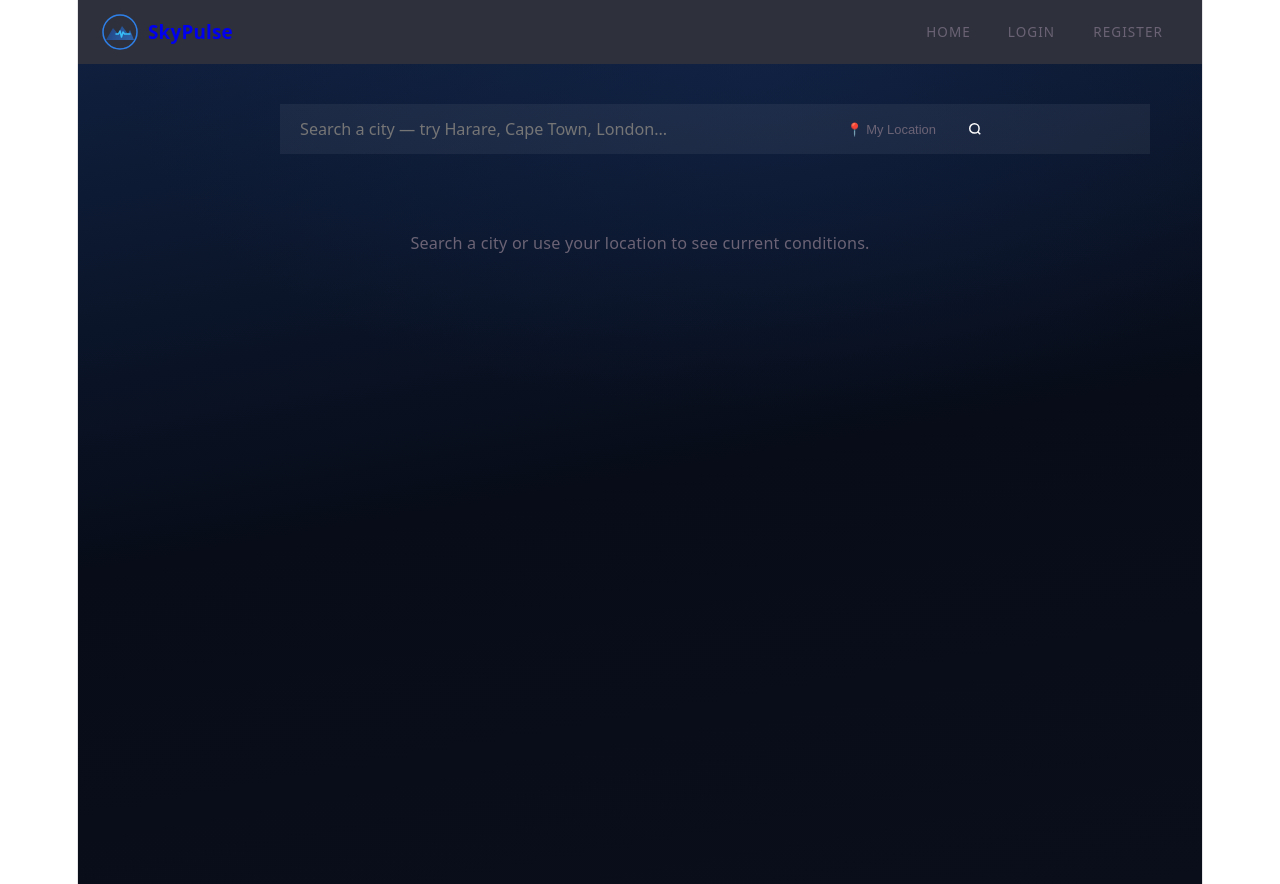
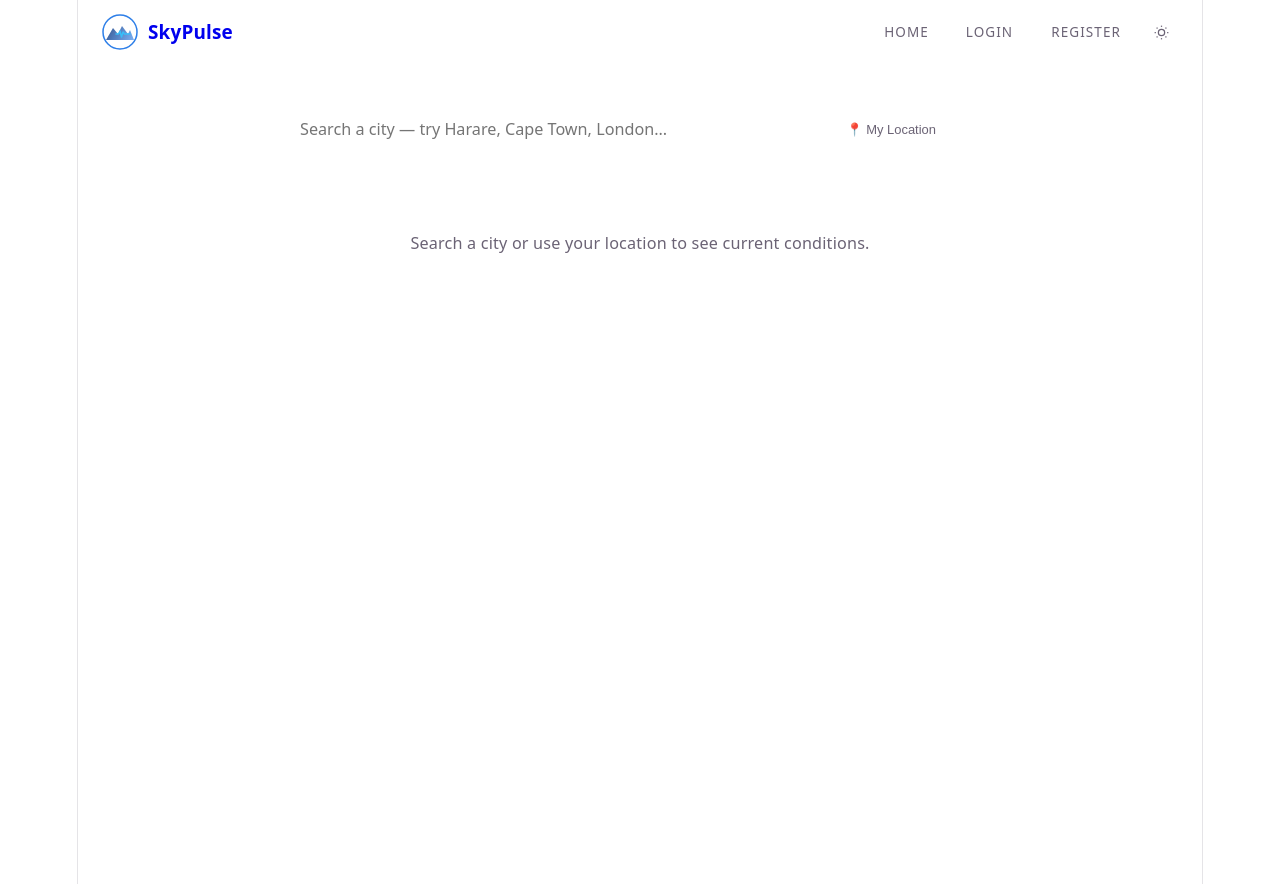
Before and after one commit to tatendakutadza/skypulse, a React (Vite) app in the folder frontend/: page / in a window 1280 px wide. Built offline with nearby package versions, Linux system fonts and the light colour scheme; no server answers; the HTML template or start-up script is replaced by a standard one.

Commit message:
Stage 6 — Light-Dark Toggle

```diff
--- a/frontend/src/App.jsx
+++ b/frontend/src/App.jsx
@@ -7,9 +7,11 @@ import Dashboard from './pages/Dashboard'
 import Settings from './pages/Settings'
 import ProtectedRoute from './components/ProtectedRoute'
 import Navbar from './components/Navbar'
+import { ThemeProvider } from './context/ThemeContext'
 
 function App() {
   return (
+    <ThemeProvider>
       <AuthProvider>
         <BrowserRouter>
 
@@ -40,6 +42,7 @@ function App() {
           </Routes>
         </BrowserRouter>
       </AuthProvider>
+    </ThemeProvider>
   )
 }
 
--- a/frontend/src/components/Navbar.jsx
+++ b/frontend/src/components/Navbar.jsx
@@ -1,5 +1,6 @@
 import { Link, useLocation } from 'react-router-dom'
 import { useAuth } from '../context/AuthContext'
+import { useTheme } from '../context/ThemeContext'
 
 function Logo() {
   return (
@@ -14,6 +15,48 @@ function Logo() {
         </linearGradient>
       </defs>
     </svg>
+  )
+}
+
+function ThemeToggle() {
+  const { theme, toggleTheme } = useTheme()
+  const isDark = theme === 'dark'
+
+  return (
+    <button
+      onClick={toggleTheme}
+      aria-label={isDark ? 'Switch to light mode' : 'Switch to dark mode'}
+      style={{
+        width: '34px',
+        height: '34px',
+        borderRadius: '50%',
+        background: 'var(--sky-surface)',
+        border: '1px solid var(--sky-border)',
+        color: 'var(--text-secondary)',
+        cursor: 'pointer',
+        display: 'flex',
+        alignItems: 'center',
+        justifyContent: 'center',
+      }}
+    >
+      {isDark ? (
+        <svg width="15" height="15" viewBox="0 0 24 24" fill="none" stroke="currentColor" strokeWidth="2">
+          <circle cx="12" cy="12" r="5" />
+          <line x1="12" y1="1" x2="12" y2="3" />
+          <line x1="12" y1="21" x2="12" y2="23" />
+          <line x1="4.22" y1="4.22" x2="5.64" y2="5.64" />
+          <line x1="18.36" y1="18.36" x2="19.78" y2="19.78" />
+          <line x1="1" y1="12" x2="3" y2="12" />
+          <line x1="21" y1="12" x2="23" y2="12" />
+          <line x1="4.22" y1="19.78" x2="5.64" y2="18.36" />
+          <line x1="18.36" y1="5.64" x2="19.78" y2="4.22" />
+        </svg>
+      ) : (
+        <svg width="15" height="15" viewBox="0 0 24 24" fill="none" stroke="currentColor" strokeWidth="2">
+          <path d="M21 12.79A9 9 0 1 1 11.21 3 7 7 0 0 0 21 12.79z" />
+        </svg>
+      )}
+    </button>
   )
 }
 
@@ -43,7 +86,7 @@ function Navbar() {
       alignItems: 'center',
       justifyContent: 'space-between',
       padding: '12px 24px',
-      background: 'rgba(10,14,26,0.85)',
+      background: 'var(--nav-bg)',
       backdropFilter: 'blur(12px)',
       borderBottom: '1px solid var(--sky-border)',
     }}>
@@ -85,6 +128,8 @@ function Navbar() {
             <Link to="/register" style={linkStyle('/register')}>Register</Link>
           </>
         )}
+
+        <ThemeToggle />
       </div>
     </nav>
   )
--- /dev/null
+++ b/frontend/src/context/ThemeContext.jsx
@@ -0,0 +1,25 @@
+import { createContext, useContext, useState, useEffect } from 'react'
+
+const ThemeContext = createContext(null)
+
+export function ThemeProvider({ children }) {
+  const [theme, setTheme] = useState('dark')
+
+  useEffect(() => {
+    document.documentElement.setAttribute('data-theme', theme)
+  }, [theme])
+
+  const toggleTheme = () => {
+    setTheme((prev) => (prev === 'dark' ? 'light' : 'dark'))
+  }
+
+  return (
+    <ThemeContext.Provider value={{ theme, toggleTheme }}>
+      {children}
+    </ThemeContext.Provider>
+  )
+}
+
+export function useTheme() {
+  return useContext(ThemeContext)
+}
--- a/frontend/src/pages/Home.jsx
+++ b/frontend/src/pages/Home.jsx
@@ -41,10 +41,7 @@ function Home() {
     <div style={{
       position: 'relative',
       minHeight: 'calc(100vh - 60px)',
-      background: `
-        radial-gradient(ellipse 80% 60% at 60% 0%, rgba(20,40,80,0.5) 0%, transparent 70%),
-        linear-gradient(170deg, #0f1f3d 0%, #070c18 50%, #0a0e1a 100%)
-      `,
+      background: 'var(--page-gradient)',
       padding: '40px 24px',
     }}>
       <div style={{ maxWidth: '720px', margin: '0 auto' }}>
--- a/frontend/src/pages/Login.jsx
+++ b/frontend/src/pages/Login.jsx
@@ -32,10 +32,7 @@ function Login() {
       display: 'flex',
       alignItems: 'center',
       justifyContent: 'center',
-      background: `
-        radial-gradient(ellipse 80% 60% at 50% 0%, rgba(20,40,80,0.45) 0%, transparent 70%),
-        linear-gradient(170deg, #0f1f3d 0%, #070c18 50%, #0a0e1a 100%)
-      `,
+      background: 'var(--page-gradient)',
       padding: '24px',
     }}>
       <div className="glass" style={{ width: '100%', maxWidth: '380px', padding: '36px 32px' }}>
--- a/frontend/src/pages/Register.jsx
+++ b/frontend/src/pages/Register.jsx
@@ -33,10 +33,7 @@ function Register() {
       display: 'flex',
       alignItems: 'center',
       justifyContent: 'center',
-      background: `
-        radial-gradient(ellipse 80% 60% at 50% 0%, rgba(20,40,80,0.45) 0%, transparent 70%),
-        linear-gradient(170deg, #0f1f3d 0%, #070c18 50%, #0a0e1a 100%)
-      `,
+      background: 'var(--page-gradient)',
       padding: '24px',
     }}>
       <div className="glass" style={{ width: '100%', maxWidth: '380px', padding: '36px 32px' }}>
```
Also changed, not shown: frontend/src/styles/theme.css (+32 -2 lines). Lines whose indentation alone changed are shown as unchanged.
